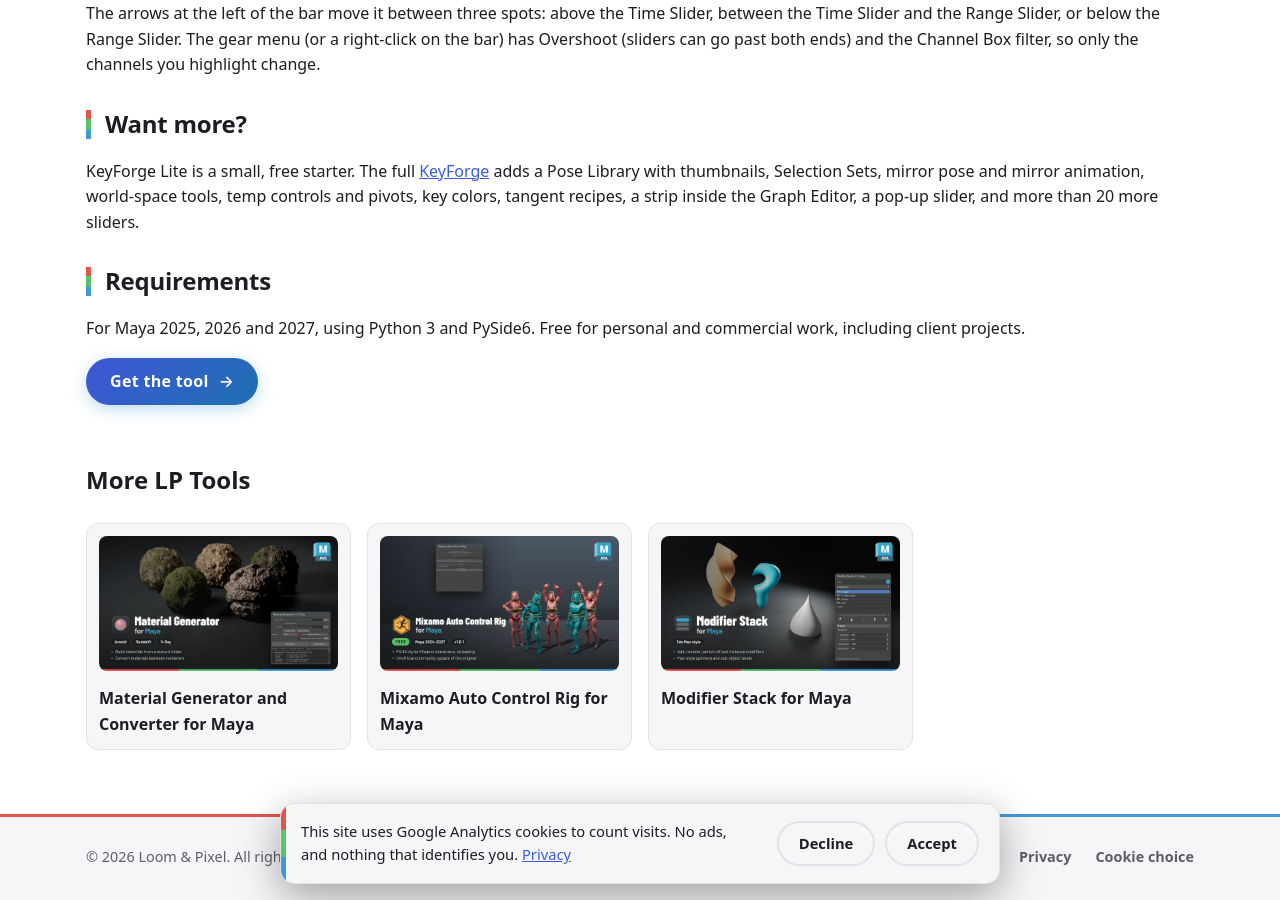
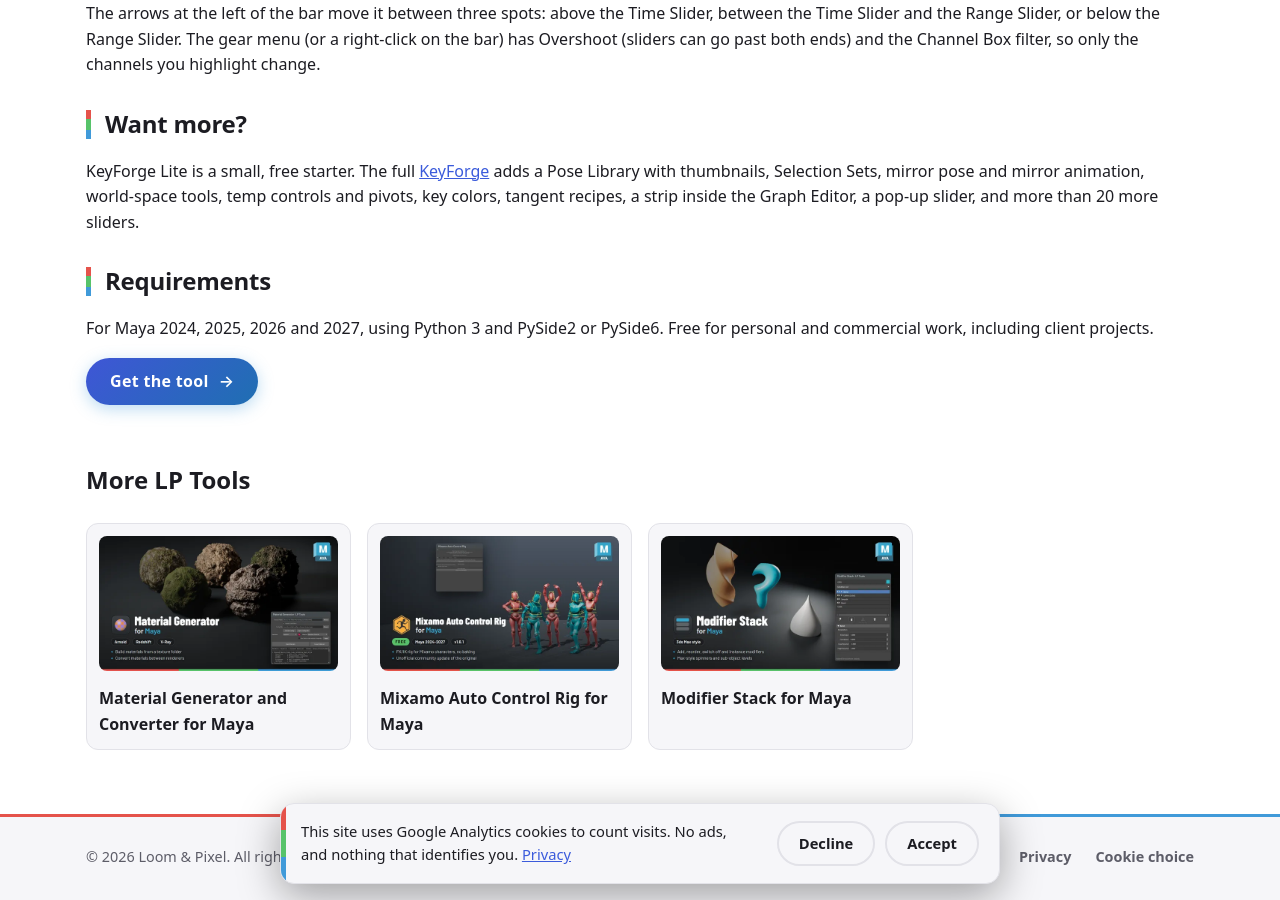
Before and after one commit to LoomAndPixel/LPTools, a Jekyll site: the page built from _tools/keyforge-lite.md, in a window 1280 px wide and 900 px high, scrolled down 2018 px. Built offline with Jekyll 4.4.1, drawn with Linux system fonts in a browser that asks for light colours.

Commit message:
KeyForge and KeyForge Lite: Maya 2024 support

```diff
--- a/_tools/keyforge-lite.md
+++ b/_tools/keyforge-lite.md
@@ -4,9 +4,9 @@ slug: keyforge-lite
 dcc: maya
 gumroad: KeyForgeLiteForMaya
 name: KeyForge Lite for Maya
-maya_versions: "2025, 2026, 2027"
-maya_tested: "2025, 2027"
-compat_note: "Uses Python 3 and PySide6."
+maya_versions: "2024, 2025, 2026, 2027"
+maya_tested: "2024, 2025, 2027"
+compat_note: "Uses Python 3 and PySide2 or PySide6."
 title: Free Maya Tween Machine, KeyForge Lite
 description: KeyForge Lite is a free tween machine animation bar for Maya. Slide between
   poses and breakdown keys quickly.
@@ -47,4 +47,4 @@ KeyForge Lite is a small, free starter. The full [KeyForge](/tools/keyforge/) ad
 
 ## Requirements
 
-For Maya 2025, 2026 and 2027, using Python 3 and PySide6. Free for personal and commercial work, including client projects.
+For Maya 2024, 2025, 2026 and 2027, using Python 3 and PySide2 or PySide6. Free for personal and commercial work, including client projects.
```
Also changed, not shown: _docs/keyforge-lite.md (+2 -2 lines), _docs/keyforge.md (+2 -2 lines), _tools/keyforge.md (+3 -3 lines).
